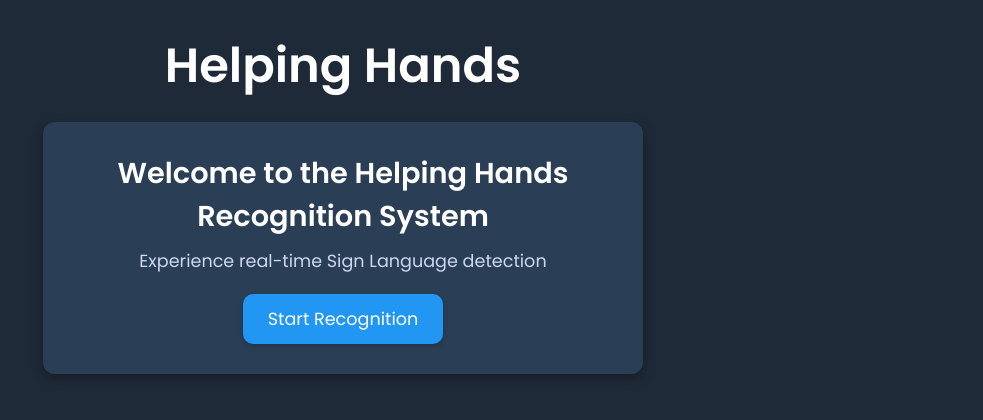
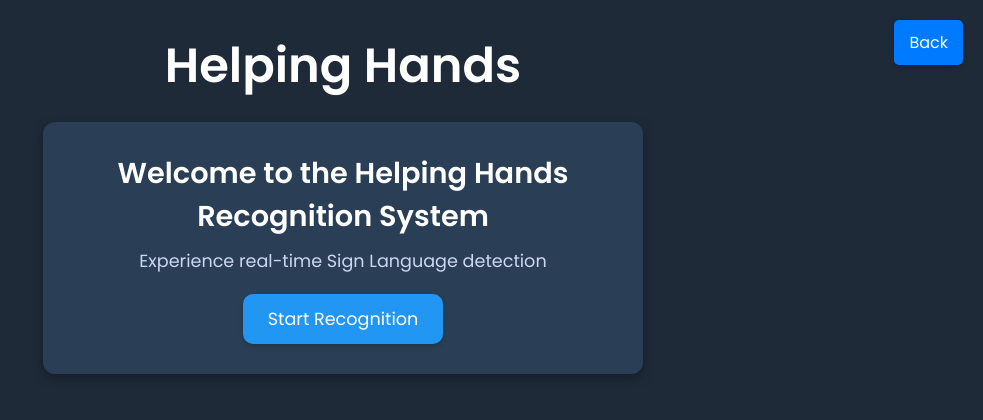
Before and after one commit to mridullath/Helping-Hands-1, a Django app: page / in a window 1280 px wide. Shown: the top 420 px of the page, without its empty margins (297-1280 px from the left). Run offline with Django 5.2, Linux system fonts and the light colour scheme; data that the repository does not hold is empty.

Commit message:
Add files via upload

```diff
--- a/CAI final wala final/CamToSign/recognition/templates/recognition/index.html
+++ b/CAI final wala final/CamToSign/recognition/templates/recognition/index.html
@@ -17,10 +17,32 @@
     <link rel="stylesheet" href="{% static 'css/styles.css' %}">
 
     <script defer src="{% static 'js/scripts.js' %}"></script>
+
+    <style>
+        /* CSS to position the back button */
+        .back-btn {
+            position: absolute;
+            top: 20px;
+            right: 20px;
+            background-color: #007BFF; /* Button color */
+            color: white; /* Text color */
+            border: none;
+            padding: 10px 15px;
+            border-radius: 5px;
+            cursor: pointer;
+            text-decoration: none; /* Remove underline */
+        }
+
+        .back-btn:hover {
+            background-color: #0056b3; /* Darker shade on hover */
+        }
+    </style>
 </head>
 <body>
     <header>
         <h1>Helping Hands</h1>
+        <!-- Back Button -->
+        <a href="http://127.0.0.1:5500/Frontend/index.html" class="back-btn" aria-label="Back to Home">Back</a>
     </header>
 
     <main>
@@ -34,3 +56,5 @@
             </a>
         </div>
     </main>
+</body>
+</html>
--- a/CAI final wala final/CamToSign/recognition/templates/recognition/recognition.html
+++ b/CAI final wala final/CamToSign/recognition/templates/recognition/recognition.html
@@ -30,8 +30,7 @@
             <p id="sign-text"> <span id="signMeaning" aria-live="polite">Waiting for detection...</span></p>
         </div>
     </main>
-    <hr>
-    <h3>Translate Something</h3>
+      <h3>Translate Something</h3>
 <form method="post" action="{% url 'recognition' %}">
     {% csrf_token %}
     <textarea name="text" rows="3" placeholder="Type something to translate..." class="translation-output"></textarea>
```
